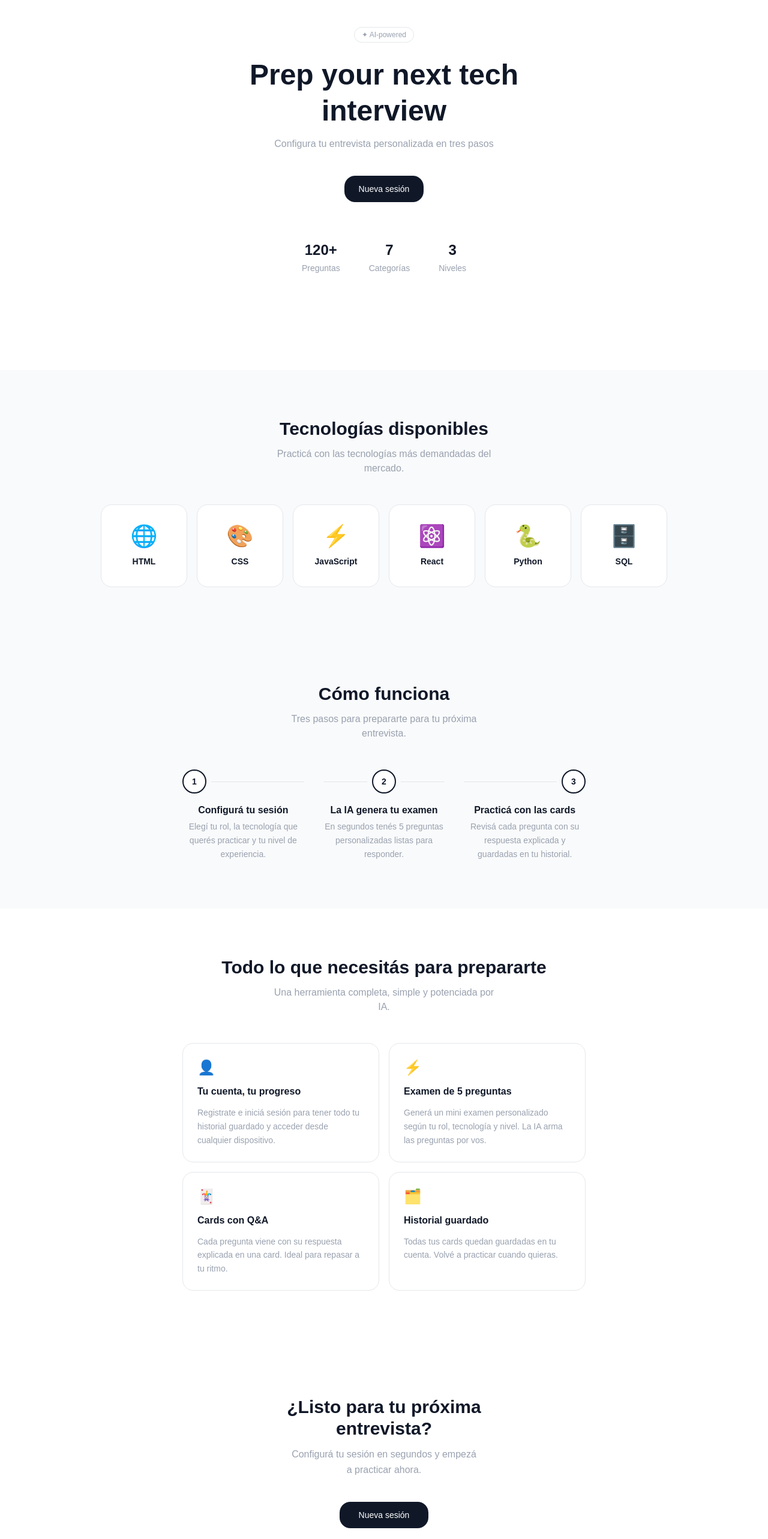
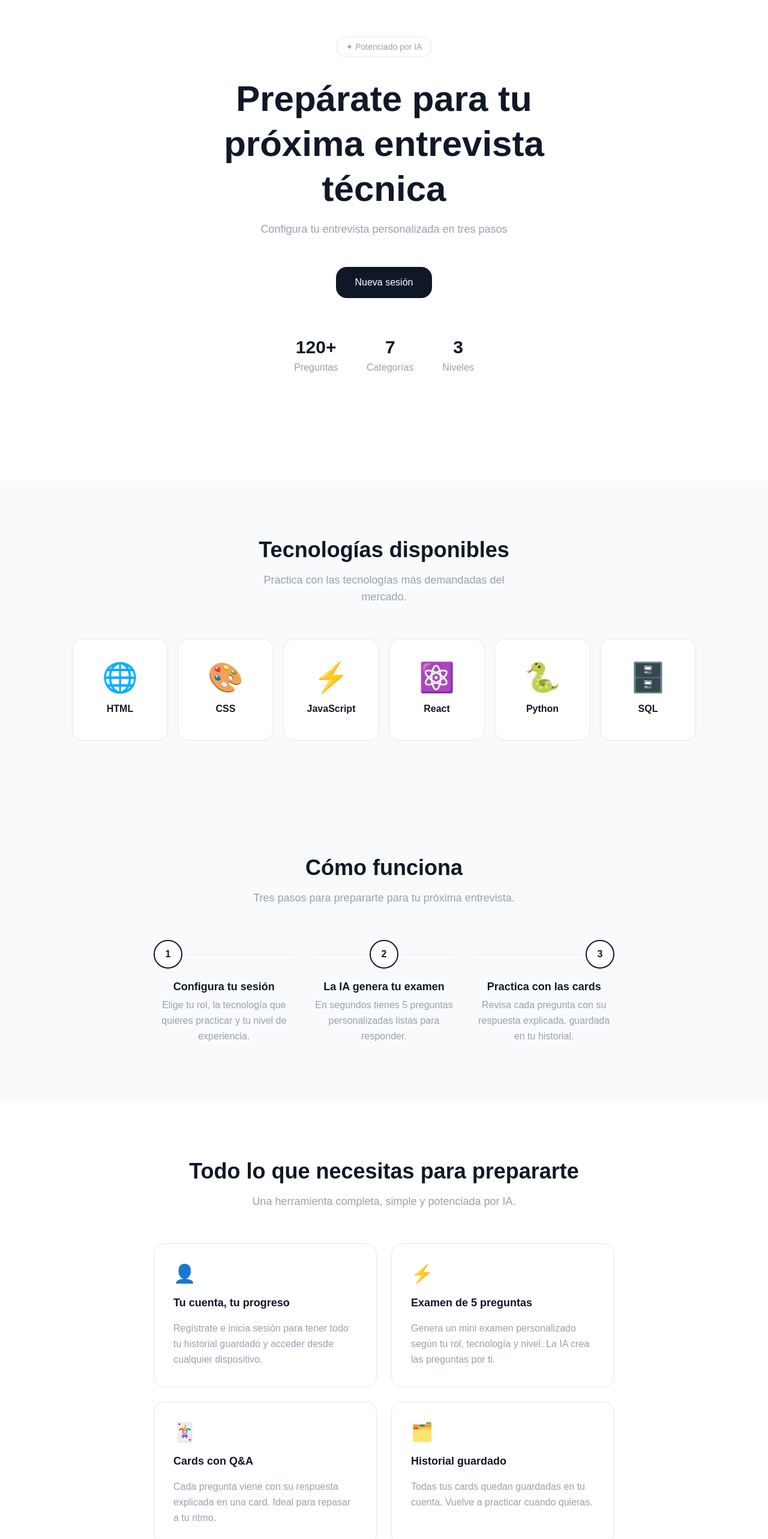
Before and after one commit to albertsp/interview-prep-app, a Next.js app in the folder frontend/: page / in a window 1280 px wide. Shown: the part 180-2746 px from the top of the page at 60% size. Built offline with nearby package versions, Linux system fonts and the light colour scheme; no server answers.

Commit message:
feat(home): translate to ES-es and scale up typography and spacing

```diff
--- a/frontend/src/components/home/cta.jsx
+++ b/frontend/src/components/home/cta.jsx
@@ -8,19 +8,19 @@ export default function CTA() {
     const router = useRouter()
 
     return (
-    <section className="w-full px-6 py-24 bg-white flex flex-col items-center text-center">
+    <section className="w-full px-6 py-28 bg-white flex flex-col items-center text-center">
 
-      <h2 className="text-3xl font-bold text-gray-900 mb-3 max-w-sm">
+      <h2 className="text-4xl font-bold text-gray-900 mb-4 max-w-md">
         ¿Listo para tu próxima entrevista?
       </h2>
 
-      <p className="text-gray-400 text-base max-w-xs mb-10 leading-relaxed">
-        Configurá tu sesión en segundos y empezá a practicar ahora.
+      <p className="text-gray-400 text-lg max-w-md mb-12 leading-relaxed">
+        Configura tu sesión en segundos y empieza a practicar ahora.
       </p>
 
       <button
         onClick={() => router.push("/register")}
-        className="px-8 py-3 rounded-2xl bg-gray-900 text-white text-sm font-medium hover:bg-gray-700 transition-colors"
+        className="px-10 py-4 rounded-2xl bg-gray-900 text-white text-base font-medium hover:bg-gray-700 transition-colors"
       >
         Nueva sesión
       </button>
--- a/frontend/src/components/home/features.jsx
+++ b/frontend/src/components/home/features.jsx
@@ -2,12 +2,12 @@ const FEATURES = [
   {
     icon: "👤",
     title: "Tu cuenta, tu progreso",
-    description: "Registrate e iniciá sesión para tener todo tu historial guardado y acceder desde cualquier dispositivo.",
+    description: "Regístrate e inicia sesión para tener todo tu historial guardado y acceder desde cualquier dispositivo.",
   },
   {
     icon: "⚡",
     title: "Examen de 5 preguntas",
-    description: "Generá un mini examen personalizado según tu rol, tecnología y nivel. La IA arma las preguntas por vos.",
+    description: "Genera un mini examen personalizado según tu rol, tecnología y nivel. La IA crea las preguntas por ti.",
   },
   {
     icon: "🃏",
@@ -17,32 +17,32 @@ const FEATURES = [
   {
     icon: "🗂️",
     title: "Historial guardado",
-    description: "Todas tus cards quedan guardadas en tu cuenta. Volvé a practicar cuando quieras.",
+    description: "Todas tus cards quedan guardadas en tu cuenta. Vuelve a practicar cuando quieras.",
   },
 ];
 
 export default function Features() {
   return (
-    <section className="w-full px-6 py-20 bg-white">
+    <section className="w-full px-6 py-24 bg-white">
 
-      <div className="text-center mb-12">
-        <h2 className="text-3xl font-bold text-gray-900 mb-3">
-          Todo lo que necesitás para prepararte
+      <div className="text-center mb-14">
+        <h2 className="text-4xl font-bold text-gray-900 mb-4">
+          Todo lo que necesitas para prepararte
         </h2>
-        <p className="text-gray-400 text-base max-w-sm mx-auto">
+        <p className="text-gray-400 text-lg max-w-md mx-auto">
           Una herramienta completa, simple y potenciada por IA.
         </p>
       </div>
 
-      <div className="grid grid-cols-1 sm:grid-cols-2 gap-4 max-w-2xl mx-auto">
+      <div className="grid grid-cols-1 sm:grid-cols-2 gap-6 max-w-3xl mx-auto">
         {FEATURES.map(({ icon, title, description }) => (
           <div
             key={title}
-            className="rounded-2xl border border-gray-200 p-6 flex flex-col gap-3 hover:border-gray-300 transition-colors"
+            className="rounded-2xl border border-gray-200 p-8 flex flex-col gap-4 hover:border-gray-300 transition-colors"
           >
-            <span className="text-2xl">{icon}</span>
-            <h3 className="text-base font-bold text-gray-900">{title}</h3>
-            <p className="text-sm text-gray-400 leading-relaxed">{description}</p>
+            <span className="text-3xl">{icon}</span>
+            <h3 className="text-lg font-bold text-gray-900">{title}</h3>
+            <p className="text-base text-gray-400 leading-relaxed">{description}</p>
           </div>
         ))}
       </div>
--- a/frontend/src/components/home/hero.jsx
+++ b/frontend/src/components/home/hero.jsx
@@ -14,17 +14,17 @@ export default function Hero() {
   const router = useRouter()
 
   return (
-    <section className="flex flex-col items-center justify-center px-6 py-40 text-center bg-white">
+    <section className="flex flex-col items-center justify-center px-6 py-44 text-center bg-white">
 
-        <span className="inline-block mb-6 px-3 py-1 rounded-full border border-gray-200 text-gray-400 text-xs">
-            ✦ AI-powered
+        <span className="inline-block mb-8 px-4 py-1.5 rounded-full border border-gray-200 text-gray-400 text-sm">
+            ✦ Potenciado por IA
         </span>
 
-      <h1 className="text-4xl sm:text-5xl font-bold text-gray-900 leading-tight mb-3 max-w-lg">
-        Prep your next tech interview
+      <h1 className="text-5xl sm:text-6xl font-bold text-gray-900 leading-tight mb-4 max-w-xl">
+        Prepárate para tu próxima entrevista técnica
       </h1>
 
-      <p className="text-gray-400 text-base max-w-sm mb-10 leading-relaxed">
+      <p className="text-gray-400 text-lg max-w-md mb-12 leading-relaxed">
         Configura tu entrevista personalizada en tres pasos
       </p>
 
@@ -33,7 +33,7 @@ export default function Hero() {
 
         <button
           onClick={() => router.push("/register")}
-          className="px-6 py-3 rounded-2xl bg-gray-900 text-white text-sm font-medium hover:bg-gray-700 transition-colors"
+          className="px-8 py-3.5 rounded-2xl bg-gray-900 text-white text-base font-medium hover:bg-gray-700 transition-colors"
         >
           Nueva sesión
         </button>
@@ -43,8 +43,8 @@ export default function Hero() {
       <div className="flex gap-12 justify-center">
         {STATS.map(({ value, label }) => (
           <div key={label} className="flex flex-col items-center gap-1">
-            <span className="text-2xl font-bold text-gray-900">{value}</span>
-            <span className="text-sm text-gray-400">{label}</span>
+            <span className="text-3xl font-bold text-gray-900">{value}</span>
+            <span className="text-base text-gray-400">{label}</span>
           </div>
         ))}
       </div>
--- a/frontend/src/components/home/howitworks.jsx
+++ b/frontend/src/components/home/howitworks.jsx
@@ -1,36 +1,36 @@
 const STEPS = [
   {
     number: "1",
-    title: "Configurá tu sesión",
-    description: "Elegí tu rol, la tecnología que querés practicar y tu nivel de experiencia.",
+    title: "Configura tu sesión",
+    description: "Elige tu rol, la tecnología que quieres practicar y tu nivel de experiencia.",
   },
   {
     number: "2",
     title: "La IA genera tu examen",
-    description: "En segundos tenés 5 preguntas personalizadas listas para responder.",
+    description: "En segundos tienes 5 preguntas personalizadas listas para responder.",
   },
   {
     number: "3",
-    title: "Practicá con las cards",
-    description: "Revisá cada pregunta con su respuesta explicada y guardadas en tu historial.",
+    title: "Practica con las cards",
+    description: "Revisa cada pregunta con su respuesta explicada, guardada en tu historial.",
   },
 ];
 
 export default function HowItWorks() {
   return (
-    <section className="w-full px-6 py-20 bg-gray-50">
+    <section className="w-full px-6 py-24 bg-gray-50">
 
-      <div className="text-center mb-12">
-        <h2 className="text-3xl font-bold text-gray-900 mb-3">
+      <div className="text-center mb-14">
+        <h2 className="text-4xl font-bold text-gray-900 mb-4">
           Cómo funciona
         </h2>
-        <p className="text-gray-400 text-base max-w-sm mx-auto">
+        <p className="text-gray-400 text-lg max-w-md mx-auto">
           Tres pasos para prepararte para tu próxima entrevista.
         </p>
       </div>
 
       {/* Steps */}
-      <div className="flex flex-col sm:flex-row items-start justify-center gap-8 max-w-2xl mx-auto">
+      <div className="flex flex-col sm:flex-row items-start justify-center gap-8 max-w-3xl mx-auto">
         {STEPS.map(({ number, title, description }, index) => (
           <div key={number} className="flex flex-col items-center text-center gap-4 flex-1">
 
@@ -40,7 +40,7 @@ export default function HowItWorks() {
               {index !== 0 && (
                 <div className="hidden sm:block flex-1 h-px bg-gray-200" />
               )}
-              <div className="w-10 h-10 rounded-full border-2 border-gray-900 bg-white flex items-center justify-center text-sm font-bold text-gray-900 shrink-0">
+              <div className="w-12 h-12 rounded-full border-2 border-gray-900 bg-white flex items-center justify-center text-base font-bold text-gray-900 shrink-0">
                 {number}
               </div>
               {/* Right line */}
@@ -51,8 +51,8 @@ export default function HowItWorks() {
 
             {/* Text */}
             <div className="flex flex-col gap-1">
-              <h3 className="text-base font-bold text-gray-900">{title}</h3>
-              <p className="text-sm text-gray-400 leading-relaxed">{description}</p>
+              <h3 className="text-lg font-bold text-gray-900">{title}</h3>
+              <p className="text-base text-gray-400 leading-relaxed">{description}</p>
             </div>
 
           </div>
--- a/frontend/src/components/home/techs.jsx
+++ b/frontend/src/components/home/techs.jsx
@@ -9,14 +9,14 @@ const TECHS = [
 
 export default function Techs() {
   return (
-    <section className="w-full py-20 bg-gray-50">
+    <section className="w-full py-24 bg-gray-50">
 
-       <div className="text-center mb-12">
-        <h2 className="text-3xl font-bold text-gray-900 mb-3">
+       <div className="text-center mb-14">
+        <h2 className="text-4xl font-bold text-gray-900 mb-4">
           Tecnologías disponibles
         </h2>
-        <p className="text-gray-400 text-base max-w-sm mx-auto">
-          Practicá con las tecnologías más demandadas del mercado.
+        <p className="text-gray-400 text-lg max-w-md mx-auto">
+          Practica con las tecnologías más demandadas del mercado.
         </p>
       </div>
 
@@ -24,10 +24,10 @@ export default function Techs() {
         {TECHS.map(({ name, icon }) => (
           <div
             key={name}
-            className="flex flex-col items-center justify-center gap-3 py-8 w-36 rounded-2xl border border-gray-200 bg-white hover:border-gray-300 transition-colors"
+            className="flex flex-col items-center justify-center gap-4 py-10 w-40 rounded-2xl border border-gray-200 bg-white hover:border-gray-300 transition-colors"
           >
-            <span className="text-4xl">{icon}</span>
-            <span className="text-sm font-bold text-gray-900">{name}</span>
+            <span className="text-5xl">{icon}</span>
+            <span className="text-base font-bold text-gray-900">{name}</span>
           </div>
         ))}
       </div>
```
